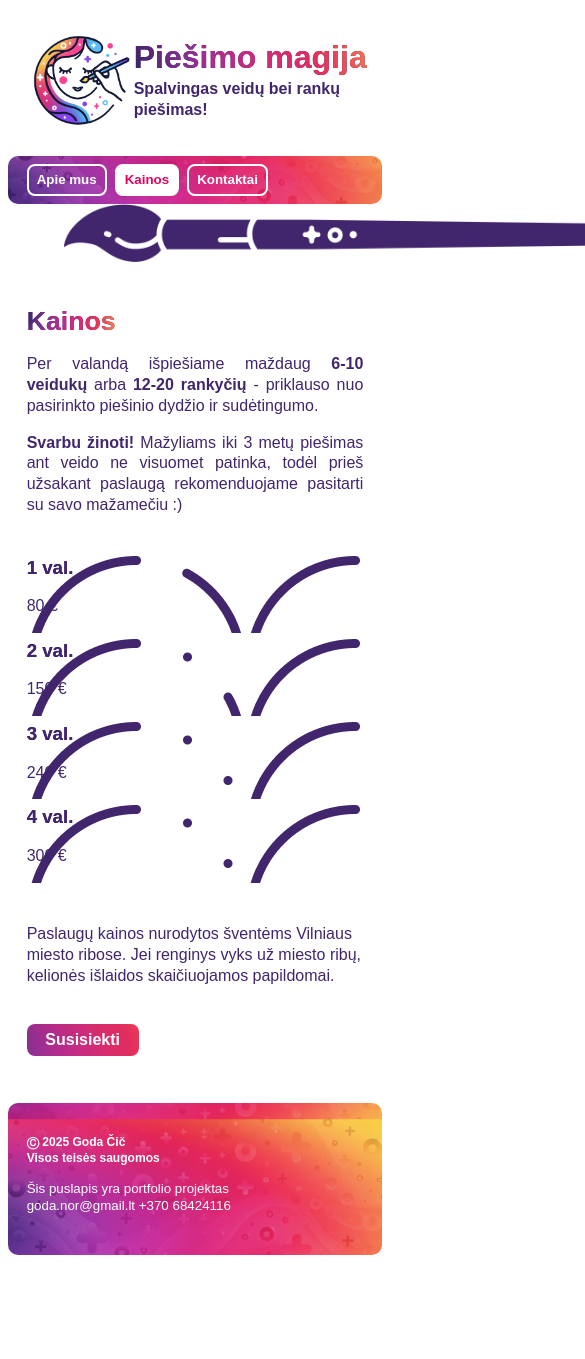
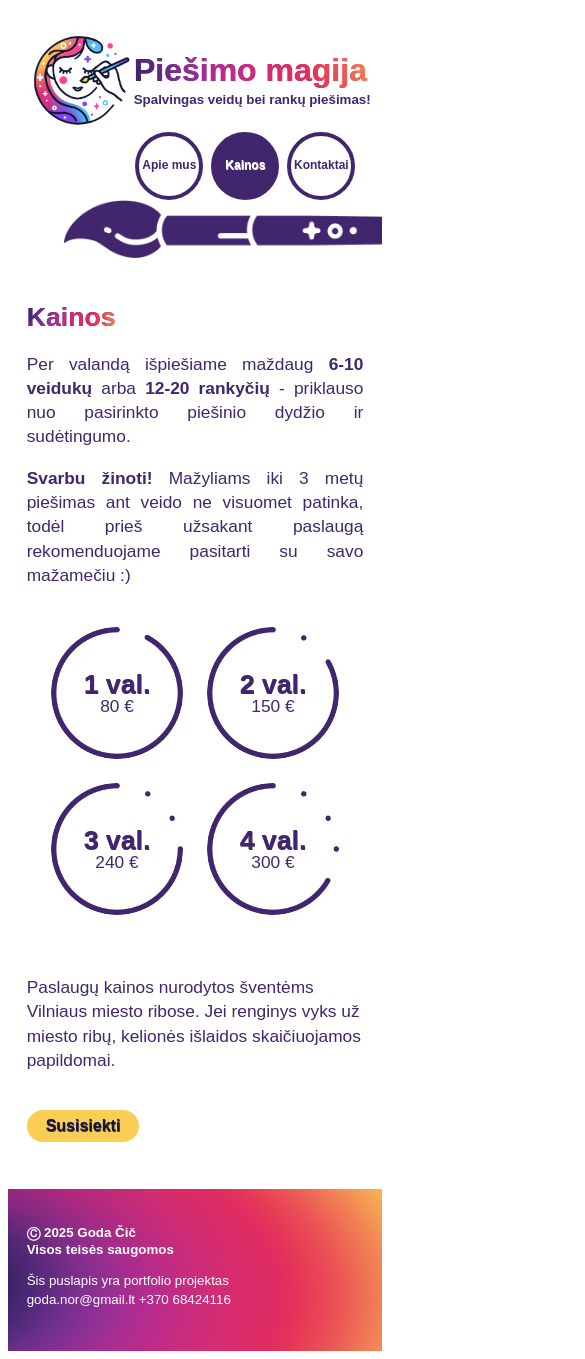
Before and after one commit to Mangustac/html-website, a plain HTML site: page kainos.html in a window 390 px wide. Shown: the top 1359 px of the page, 585 px wide, since content can reach past the window. Before the commit the page ends 1263 px from the top, so only its background shows below. Drawn offline with Linux system fonts and the light colour scheme; a web font is replaced by a local one.

Commit message:
Add files via upload

```diff
--- a/style.css
+++ b/style.css
@@ -1,3 +1,9 @@
+
+html, body {
+    max-width: 100%;
+    overflow-x: hidden;
+}
+
 
 /* HEADER */
 header{
@@ -5,15 +11,37 @@ header{
     padding-top: 18px;
 }
 
-h1{
+h1 {
+    font-size: 32pt;
+    font-weight: bold;
+    position: relative;
+
+    /* Gradient Text */
     background-image: url("gradient.jpg");
     background-size: cover;
     background-position: center;
     -webkit-background-clip: text;
     -webkit-text-fill-color: transparent;
-    font-size: 32pt;
-    filter: drop-shadow(0.5px 0.5px 0px #41266d);
+    /* filter: drop-shadow(0.5px 0.5px 0px #41266d); */
 }
+
+/* Duplicate text slightly offset for a bolder look */
+h1::before {
+    content: "Piešimo magija";
+    position: absolute;
+    top: 0.5px;
+    left: 0.5px;
+    width: 100%;
+    height: 100%;
+    background-image: url("gradient.jpg");
+    background-size: cover;
+    background-position: center;
+    -webkit-background-clip: text;
+    -webkit-text-fill-color: transparent;
+}
+
+
+
 
 h2{
     background-image: url("gradient.jpg");
@@ -24,50 +52,66 @@ h2{
     -webkit-text-fill-color: transparent;
     font-size: 24pt;
     margin: 24px 0 0 0;
+    /* text-shadow: 0.5px 0.5px 0px #41266d; */
     filter: drop-shadow(0.5px 0.5px 0px #41266d);
+
 }
 
 h4 {
-    font-size: 16pt;
+    font-size: 13.2pt;
 }
+
 
 /* NAVIGATION */
 
-nav{
-    background-image: url("backgroung+o1.jpg");
-    background-size: 100%, auto;
-    height: 48px; /* Set exact height */
+nav {
     display: flex; /* Use flexbox */
     align-items: center; /* Center items vertically */
-    padding-left: 5%;
-    background-position: center left;
-    border-radius: 10px;
-    margin: 24px 0 0 0 ;
+    justify-content: flex-end; /* Move items to the right */
+    max-width: 900px;
+    margin-left: 5%;
+    margin-right: 5%;
 }
 
-a{
-    color: #ffffff;
+nav a {
+    color: #41266D;
     text-decoration: none;
     font-weight: bold;
-    border: 2px #ffffff solid;
-    border-radius: 8px;
+    font-size: 12pt;
+    border: 4px #41266D solid;
+    border-radius: 50%;
     margin-right: 8px;
-    padding: 0 18px;
-    height: 28px;
+    padding: 0; /* Remove padding to avoid affecting size */
+    height: 80px;
+    width: 80px;
+    background-color: #ffffff;
+    text-align: center;
+
     display: flex;
+    flex-direction: column; /* Stack icon above text */
     align-items: center;
+    justify-content: center;
     transition: 0.3s ease-in-out;
+    white-space: nowrap; /* Prevent text from wrapping */
 }
 
 a:hover, a.active {
-    background-color: #ffffff;
-    color: #E30260;
+    text-shadow: 0.5px 0.5px 0px #ffffff;
+    color: #ffffff;
+    background-color: #41266D;
 }
 
-@media (max-width: 440px) {
-    a {
-        padding: 0px 8px;
-        font-size: 10pt;
+.brush{
+margin-left: 15%;
+width: 800px;
+height: auto;
+}
+
+@media (max-width: 460px) {
+    nav a {
+        font-size: 9pt;
+        height: 60px;
+        width: 60px;
     }
     h1{
         font-size: 24pt;
@@ -76,18 +120,16 @@ a:hover, a.active {
         font-size: 20pt;
     }
     h4 {
-        font-size: 12pt;
+        font-size: 10pt; pt;
     }
     p{
-        font-size: 12pt;
+        font-size: 13pt;
     }
-    .brush img{
-        width: 200px;
+    .brush{
+        width: 600px;
         height: auto;
     }
-
 }
-
 
 
 /* BODY ELEMENTS */
@@ -102,7 +144,6 @@ body{
     color:#41266d;
     line-height: 1.3;
     font-family: "Bellota", sans-serif;
-    /* cursor: url('dots.png'), auto; */
 }
 
 /* Change cursor when hovering over links */
@@ -113,16 +154,40 @@ select:hover {
     cursor: url('plus.png'), auto;
 }
 
-
 main{
     margin-left: 5%;
     margin-right: 5%;
+}
+
+
+.bg-page {
+    background-image: url('logo-line.png');
+    background-size: 680px;
+    background-position: 100vw 180px; /* Start from off-screen (right side) */
+    background-repeat: no-repeat;
+    margin-right: 0;
+
+    animation: slideFadeIn 0.5s ease-out forwards;
+}
+
+/* Keyframes for sliding in and fading in */
+@keyframes slideFadeIn {
+    from {
+        background-position: 800px 180px; /* Start off-screen */
+    }
+    80%{
+        background-position: 460px 180px;
+    }
+    to {
+        background-position: 500px 180px; /* End position */
+    }
 }
 
 p{
     max-width: 840px;
     width: 100%; /* Ensures it doesn't expand beyond max-width */
     display: block;
+    line-height: 1.4;
 }
 
 h2{
@@ -132,8 +197,8 @@ h2{
 .content-container {
     display: flex;
     flex-wrap: nowrap; /* Keeps text and image in a row */
-    /* align-items: stretch; Ensures all sections take the same height */
     max-width: 960px;
+
 }
 
 .text-content {
@@ -168,11 +233,10 @@ h2{
 .image-container {
     display: grid;
     grid-template-columns: repeat(auto-fit, minmax(300px, 1fr)); /* Responsive: 1, 2, or 3 per row */
-    gap: 12px; /* Space between images */
+    gap: 12px;
     justify-content: center;
-    margin-bottom: 12px; /* Space after the container */
+    margin-bottom: 12px;
     max-width: 960px;
-    /* overflow: hidden; */
 }
 
 .image-container div {
@@ -189,86 +253,143 @@ h2{
 }
 
 .image-container div:hover img {
-    transform: scale(1.1); /* Zoom effect */
+    transform: scale(1.1);
 }
 
 .video-container {
     max-width: 960px;
     aspect-ratio: 16 / 9;
     border-radius: 20px;
-    overflow: hidden; /* Clips the rounded corners */
+    overflow: hidden;
 }
+
+.video-container iframe {
+    width: 100%;
+    height: 100%;
+    border-radius: 20px;
+}
+
+@media (max-width: 960px) {
+.video-container {
+    margin-bottom: 40px;
+} }
+
+
+
+
+/* ADDING LOGO AUTOMATICALLY TO EVERY IMAGE */
+.image-container div::after {
+    content: "";
+    position: absolute;
+    bottom: 4px; /* Adjust logo position */
+    right: 4px; /* Adjust logo position */
+    width: 60px; /* Adjust logo size */
+    height: 60px;
+    background-image: url('logo-line2.png'); /* Use the same logo for all images */
+    background-size: contain;
+    background-repeat: no-repeat;
+    background-position: center;
+    opacity: 0.8; /* Optional transparency */
+    pointer-events: none; /* Prevents interfering with clicks */
+}
+
 
 /* PRICE BLOCKS */
 
-.block {
-    border: 3px solid #41266d; /* Define the border width */
-    border-radius: 20px; /* Keep rounded corners */
-    background: white; /* Table background */
+.time p {
+    margin: 0; /* Remove default margins */
+    padding: 0; /* Ensure no extra space */
+    line-height: 1; /* Reduce spacing inside text */
+}
+
+.time {
+    background-size: cover;
+    background-position: center;
+    border-radius: 50%; /* Keep rounded corners */
     font-size: 16pt;
-    height: 104px; /* Fixed height */
-    display: flex; /* Ensures text stays centered */
-    align-items: center; /* Vertically center content */
-    justify-content: center; /* Horizontally center content */
+    height: 132px; /* Fixed height */
+    width: 132px; /* Fixed width */
+    display: flex; /* Enables flexbox */
+    flex-direction: column; /* Stack elements vertically */
+    align-items: center; /* Center horizontally */
+    justify-content: center; /* Center vertically */
     overflow: hidden; /* Prevents content from affecting the block size */
+    text-align: center; /* Ensure text is also centered */
+    transition: 0.3s ease-in-out;
+
+    /* Animation settings */
+    opacity: 0; /* Start fully transparent */
+    transform: rotate(360deg) scale(0); /* Start position: rotated and small */
+    animation: swirlIn 0.8s ease-out forwards;
+}
+
+
+/* Apply a delay to each .time element so they animate one after another */
+.time:nth-child(1) { animation-delay: 0s; }
+.time:nth-child(2) { animation-delay: 0.1s; }
+.time:nth-child(3) { animation-delay: 0.2s; }
+.time:nth-child(4) { animation-delay: 0.3s; }
+
+/* Keyframes for swirling in */
+@keyframes swirlIn {
+    from {
+        opacity: 0;
+        transform: rotate(360deg) scale(0);
+    }
+    80% {
+        transform: rotate(-10deg) scale(1.1); /* Adds a slight bounce */
+    }
+    to {
+        opacity: 1;
+        transform: rotate(0deg) scale(1);
+    }
+}
+
+h3{
+    font-size: 22pt;
+    margin: 8px;
+    padding: 0;
+    line-height: 1;
+    text-shadow: 0.5px 0.5px 0px #41266d;
     transition: 0.3s ease-in-out;
 }
 
-.block:hover {
-    color: #d32971;
+.time:hover {
     font-size: 19pt;
-    border: 2px solid #d32971;
-
+    border-color: #d32971;
 }
 
-.block:hover h3 {
+.time:hover h3{
     color: #d32971;
-    font-size: 22pt;
+    font-size: 28pt;
     transition: font-size 0.3s ease, color 0.3s ease;
-    transition: border 0.3s ease, color 0.3s ease;
-}
-
-h3{
-    font-size: 18pt;
-    margin: 0 0 0 0;
-    filter: drop-shadow(0.5px 0.5px 0px #41266d);
-    transition: 0.3s ease-in-out;
 }
 
 .block-container {
-    display: grid;
-    grid-template-columns: repeat(auto-fit, minmax(100%, 1fr)); /* Default: 1 per row */
-    gap: 2%; /* Space between items */
-    justify-content: center;
+    display: flex;
+    flex-wrap: wrap;
+    gap: 24px; /* Ensures a constant 24px gap */
+    justify-content: center; /* Centers the items */
     margin-top: 40px;
     margin-bottom: 60px;
     max-width: 840px;
 }
 
-@media (min-width: 600px) { /* When screen is wide enough */
-    .block-container {
-        grid-template-columns: repeat(4, 1fr); /* 4 items per row */
-        margin-bottom: 40px;
-    }
-}
 
 @media (max-width: 440px) {
     h3{
-        font-size: 14pt;
+        font-size: 20pt;
         padding: 0pt;
         margin: 0pt;
     }
-    .block{
-        font-size: 13pt;
-        height: 80px;
+    .time{
+        font-size: 16pt;
     }
-    .block:hover {
+    .time:hover {
         color: #d32971;
         font-size: 17pt;
-        border: 2px solid #d32971;
-
     }
-    .block:hover h3 {
+    .time:hover h3 {
         color: #d32971;
         font-size: 20pt;
         transition: font-size 0.3s ease, color 0.3s ease; /* Smooth transition */
@@ -281,94 +402,84 @@ h3{
 
 footer{
     color: #ffffff;
-    background-image: url("backgroung+o1.jpg");
-    background-size: 105%, auto;
+    background-image: url("gradient.jpg");
+    background-size: 100%, auto;
     padding-left: 5%;
     padding-top: 4px;
     padding-bottom: 24px;
-    border-radius: 10px;
-    background-position: -10px -180px;
+    background-position: center;
 }
 
+h6{
+    font-size: 10pt;
+}
 /* CONTACT FORM */
 
-.cell-bg {
-    background-image: url("background-sq.jpg"); /* Set the background image */
-    background-size: 120% 120%; /* Ensures the image covers the entire cell */
-    background-position: center; /* Centers the image */
-    background-repeat: no-repeat; /* Prevents image repetition */
-    vertical-align: middle; /* Aligns text vertically */
-    font-weight: bold;
-    font-size: 12pt;
-    border-radius: 20px;
-    padding: 32px;
-    padding-top: 28px;
-    padding-bottom: 28px;
-}
-
 input, select {
-    height: 24px;
-    border-radius: 5px;
+    height: 32px;
+    border-radius: 50px;
     background-color: #ffffff;
-    border: none;
     color: #41266d;
+    border:#41266D solid 3px;
+    padding-left: 8px;
+    padding-right: 8px;
+    box-sizing: border-box;
 }
 
 label{
-    color: #ffffff;
+    color: #41266d;
+    padding-left: 8px;
+    font-size: 12pt;
 }
 
 input[type="submit"] {
-    /* background-color: #E30260; */
-    /* background-image: url("background-sq.jpg");  */
-    background-image: url("gradient.jpg");
-    background-size: 200px;
-    background-position: center;
-    transition: background-position 0.3s ease;
-
-    border: none;
-    color: #ffffff;
+    background-color: #FACE55;
+    color: #111633;
+    text-shadow: 0.5px 0.5px 0px #41266d;
     font-weight: bold;
     font-size: 16px;
     width: 112px;
     height: 32px;
-    border-radius: 8px;
-    cursor: pointer;
+    border-radius: 50px;
+    border:none;
     font-family: "Bellota", sans-serif;
-    /* transition: background-color 0.3s ease, color 0.3s ease;  */
+
+    transform: scale(0);
+    animation: growIn 0.5s ease-out forwards;
+}
+
+/* Keyframes for growing effect */
+@keyframes growIn {
+    from {
+        transform: scale(1);
+    }
+    85% {
+        transform: scale(1.1);
+    }
+    90% {
+        transform: scale(1.15);
+    }
+    to {
+        transform: scale(1);
+    }
 }
 
 input[type="submit"]:hover {
-    /* background-color: #b51b72;   */
-    background-position: left center;
-    color: #ffffff;  /* Keep text color white */
+    background-color: #41266D;
+    color: #ffffff;
 }
 
 textarea {
-    border-radius: 5px;
+    border-radius: 20px;
     background-color: #ffffff;
-    border: none;
-
+    border:#41266D solid 3px;
+    padding: 8px;
+    box-sizing: border-box;
+    width: 100%;
+    height: 100px;
 }
 
-@media (max-width: 440px) {
-    .cell-bg {
-        padding-left: 22px;
-        padding-right: 22px;
-        padding-top: 18px;
-        padding-bottom: 18px;
-        font-size: 10pt;
-    }
-}
-#logo-img {
-    width: 32%;
-    margin: 3px;
-    transition: all 0.3s;
-}
-#logo-img:hover {
-    width: 32.5%;
-    margin: 0px;
-}
+
 
 /* COLORS:
 dark pink: d32971 D10050 purpler: b51b72
```
